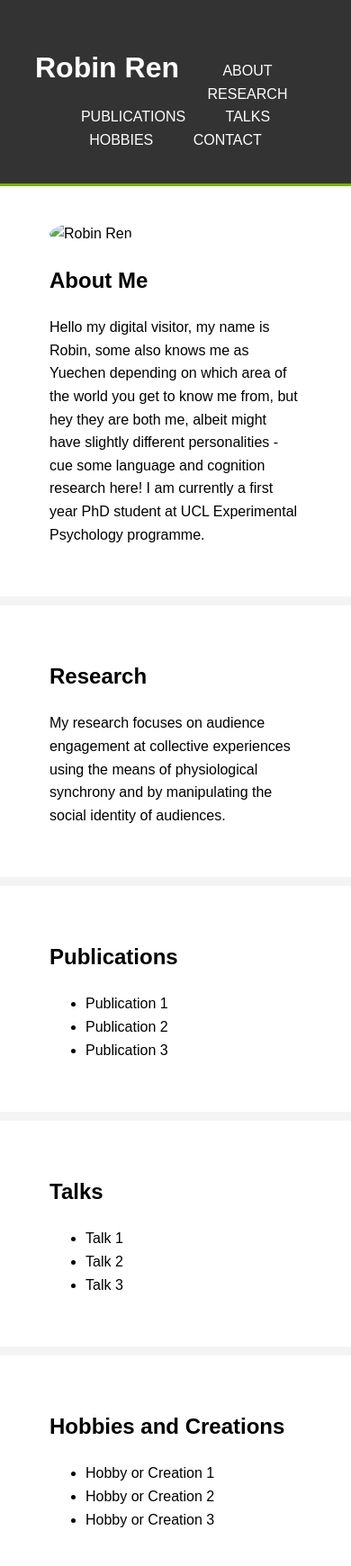
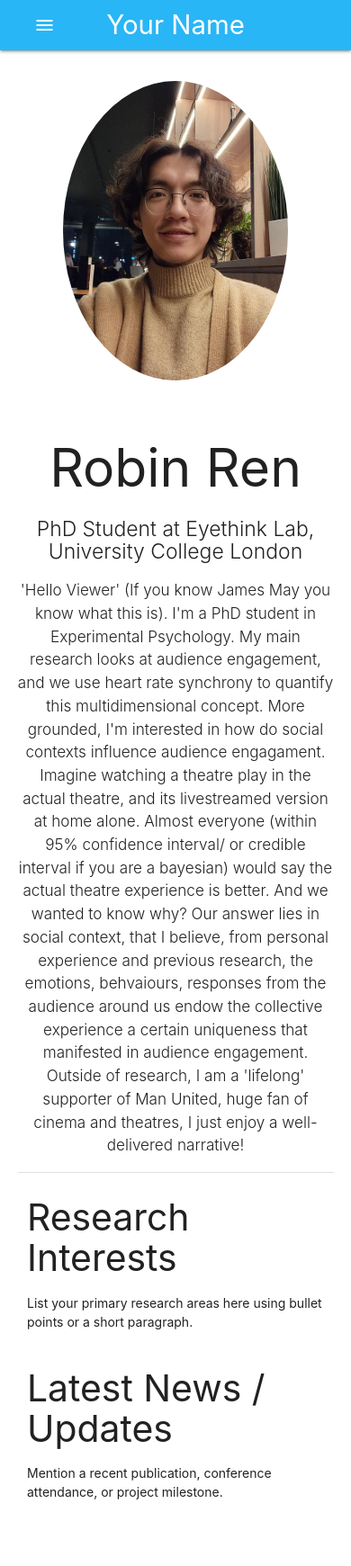
Before and after one commit to PsychedRR/PsychedRR.github.io, a plain HTML site: page index.html in a window 390 px wide. Shown: the top 1741 px of the page at 90% size. Drawn offline with nearby package versions, Linux system fonts and the light colour scheme.

Commit message:
Scratch step 3

```diff
--- /dev/null
+++ b/css/style.css
@@ -0,0 +1,34 @@
+/* css/style.css */
+
+/* Style for the profile picture */
+.profile-picture {
+    width: 250px; /* Initial size - adjust as needed */
+    height: 250px; /* Set explicit height to maintain aspect ratio with width */
+    object-fit: cover; /* Ensures the image covers the area without distortion */
+    margin: 20px auto; /* Top/bottom margin, auto left/right for centering block element */
+    transition: all 0.3s ease-in-out; /* Smooth transition for size changes */
+    /* border: 5px solid #fff; /* Optional: Add a white border */
+    /* box-shadow: 0 2px 5px 0 rgba(0, 0, 0, 0.16), 0 2px 10px 0 rgba(0, 0, 0, 0.12); /* Optional: Add a subtle shadow */
+}
+
+/* Style for the profile picture when the body has the 'scrolled' class */
+/* The picture will shrink slightly when scrolled past the threshold */
+body.scrolled .profile-picture {
+    width: 150px; /* New smaller size - adjust as needed */
+    height: 150px;
+    margin-top: 0; /* Reduce top margin when scrolled */
+    margin-bottom: 10px; /* Adjust bottom margin */
+}
+
+/* Optional: Style the intro text when scrolled */
+body.scrolled .profile-area h1,
+body.scrolled .profile-area h5,
+body.scrolled .profile-area .flow-text {
+    font-size: smaller; /* Make text slightly smaller */
+    /* margin-top: 5px; */
+    /* margin-bottom: 5px; */
+    transition: all 0.3s ease-in-out; /* Smooth transition for text */
+}
+
+
+/* Add more custom styles here */
--- a/index.html
+++ b/index.html
@@ -1,145 +1,89 @@
 <!DOCTYPE html>
 <html lang="en">
 <head>
-    <meta charset="UTF-8">
-    <meta name="viewport" content="width=device-width, initial-scale=1.0">
-    <title>Robin Yuechen Ren - Personal Webpage</title>
-    <style>
-        body {
-            font-family: Arial, sans-serif;
-            line-height: 1.6;
-            margin: 0;
-            padding: 0;
-            background-color: #f4f4f4;
-        }
-        .container {
-            width: 80%;
-            margin: auto;
-            overflow: hidden;
-            padding: 20px;
-        }
-        header {
-            background: #333;
-            color: #fff;
-            padding-top: 30px;
-            min-height: 70px;
-            border-bottom: #77b300 3px solid;
-        }
-        header a {
-            color: #fff;
-            text-decoration: none;
-            text-transform: uppercase;
-            font-size: 16px;
-        }
-        header ul {
-            padding: 0;
-            list-style: none;
-            text-align: center;
-        }
-        header li {
-            display: inline;
-            padding: 0 20px 0 20px;
-        }
-        header #branding {
-            float: left;
-        }
-        header #branding h1 {
-            margin: 0;
-        }
-        section {
-            padding: 20px;
-            background: #fff;
-            margin-bottom: 10px;
-        }
-        footer {
-            background: #333;
-            color: #fff;
-            text-align: center;
-            padding: 10px;
-            margin-top: 20px;
-        }
-        img {
-            max-width: 150px;
-            border-radius: 50%;
-        }
-    </style>
+    <meta http-equiv="Content-Type" content="text/html; charset=UTF-8"/>
+    <meta name="viewport" content="width=device-width, initial-scale=1, maximum-scale=1.0"/>
+    <title>Robin Yuechen Ren - PhD Student</title> <link href="https://fonts.googleapis.com/icon?family=Material+Icons" rel="stylesheet">
+    <link href="https://cdnjs.cloudflare.com/ajax/libs/materialize/1.0.0/css/materialize.min.css" type="text/css" rel="stylesheet" media="screen,projection"/>
+    <link href="css/style.css" type="text/css" rel="stylesheet" media="screen,projection"/>
+
 </head>
 <body>
-    <header>
-        <div class="container">
-            <div id="branding">
-                <h1>Robin Ren</h1>
+
+    <nav class="light-blue lighten-1" role="navigation">
+        <div class="nav-wrapper container">
+            <a id="logo-container" href="index.html" class="brand-logo">Your Name</a> <ul class="right hide-on-med-and-down">
+                <li><a href="index.html">Home</a></li>
+                <li><a href="cv.html">CV</a></li>
+                <li><a href="publications.html">Publications</a></li>
+                <li><a href="projects.html">Projects</a></li>
+                <li><a href="others.html">Others</a></li>
+            </ul>
+
+            <ul id="nav-mobile" class="sidenav">
+                 <li><a href="index.html">Home</a></li>
+                <li><a href="cv.html">CV</a></li>
+                <li><a href="publications.html">Publications</a></li>
+                <li><a href="projects.html">Projects</a></li>
+                <li><a href="others.html">Others</a></li>
+            </ul>
+            <a href="#" data-target="nav-mobile" class="sidenav-trigger"><i class="material-icons">menu</i></a>
+        </div>
+    </nav>
+
+    <div class="container">
+        <div class="section">
+
+           <div class="center-align profile-area"> <a href="cv.html"> <img id="profile-img" class="responsive-img circle profile-picture" src="images/my_profile_picture.jpg" alt="Your Name Profile Picture"> </a>
+
+                <h1>Robin Ren</h1> <h5 class="light">PhD Student at Eyethink Lab, University College London</h5> <p class="light flow-text"> 'Hello Viewer' (If you know James May you know what this is). I'm a PhD student in Experimental Psychology. My main research looks at audience engagement, and we use heart rate synchrony to quantify this multidimensional concept. More grounded, I'm interested in how do social contexts influence audience engagament. Imagine watching a theatre play in the actual theatre, and its livestreamed version at home alone. Almost everyone (within 95% confidence interval/ or credible interval if you are a bayesian) would say the actual theatre experience is better. And we wanted to know why? Our answer lies in social context, that I believe, from personal experience and previous research, the emotions, behvaiours, responses from the audience around us endow the collective experience a certain uniqueness that manifested in audience engagement. Outside of research, I am a 'lifelong' supporter of Man United, huge fan of cinema and theatres, I just enjoy a well-delivered narrative!
+                </p>
+                </div>
+
+            <div class="divider"></div> <div class="row">
+                <div class="col s12 m6">
+                    <h3>Research Interests</h3>
+                    <p>List your primary research areas here using bullet points or a short paragraph.</p>
+                </div>
+                 <div class="col s12 m6">
+                    <h3>Latest News / Updates</h3>
+                    <p>Mention a recent publication, conference attendance, or project milestone.</p>
+                </div>
             </div>
-            <nav>
-                <ul>
-                    <li><a href="#about">About</a></li>
-                    <li><a href="#research">Research</a></li>
-                    <li><a href="#publications">Publications</a></li>
-                    <li><a href="#talks">Talks</a></li>
-                    <li><a href="#hobbies">Hobbies</a></li>
-                    <li><a href="#contact">Contact</a></li>
-                </ul>
-            </nav>
+
+
+
+            </div>
+        <br><br> </div>
+
+    <footer class="page-footer teal"> <div class="container">
+            <div class="row">
+                <div class="col l6 s12">
+                    <h5 class="white-text">Your Name</h5> <p class="grey-text text-lighten-4">Brief description or contact info summary.</p>
+                </div>
+                <div class="col l4 offset-l2 s12"> <h5 class="white-text">Links</h5>
+                    <ul>
+                        <li><a class="grey-text text-lighten-3" href="#!">Link 1</a></li> <li><a class="grey-text text-lighten-3" href="#!">Link 2</a></li> </ul>
+                </div>
+            </div>
         </div>
-    </header>
+        <div class="footer-copyright">
+            <div class="container">
+                © <span id="current-year"></span> Your Name <a class="grey-text text-lighten-4 right" href="#!">More Links</a> </div>
+        </div>
+    </footer>
 
-    <section id="about">
-        <div class="container">
-            <img src="profile.png" alt="Robin Ren">
-            <h2>About Me</h2>
-            <p>Hello my digital visitor, my name is Robin, some also knows me as Yuechen depending on which area of the world you get to know me from, but hey they are both me, albeit might have slightly different personalities - cue some language and cognition research here! I am currently a first year PhD student at UCL Experimental Psychology programme.</p>
-        </div>
-    </section>
 
-    <section id="research">
-        <div class="container">
-            <h2>Research</h2>
-            <p>My research focuses on audience engagement at collective experiences using the means of physiological synchrony and by manipulating the social identity of audiences.</p>
-        </div>
-    </section>
+    <script src="https://code.jquery.com/jquery-3.6.4.min.js"></script>
+    <script src="https://cdnjs.cloudflare.com/ajax/libs/materialize/1.0.0/js/materialize.min.js"></script>
+    <script src="js/init.js"></script>
+    <script>
+        // Optional: Script to automatically update the year in the footer
+        document.getElementById('current-year').textContent = new Date().getFullYear();
+    </script>
 
-    <section id="publications">
-        <div class="container">
-            <h2>Publications</h2>
-            <ul>
-                <li>Publication 1</li>
-                <li>Publication 2</li>
-                <li>Publication 3</li>
-            </ul>
-        </div>
-    </section>
-
-    <section id="talks">
-        <div class="container">
-            <h2>Talks</h2>
-            <ul>
-                <li>Talk 1</li>
-                <li>Talk 2</li>
-                <li>Talk 3</li>
-            </ul>
-        </div>
-    </section>
-
-    <section id="hobbies">
-        <div class="container">
-            <h2>Hobbies and Creations</h2>
-            <ul>
-                <li>Hobby or Creation 1</li>
-                <li>Hobby or Creation 2</li>
-                <li>Hobby or Creation 3</li>
-            </ul>
-        </div>
-    </section>
-
-    <section id="contact">
-        <div class="container">
-            <h2>Contact</h2>
-            <p>Email: <a href="mailto:placeholder@example.com">placeholder@example.com</a></p>
-            <p>Lab Website: <a href="http://labwebsite.com">http://labwebsite.com</a></p>
-            <p>UCL Profile: <a href="http://uclprofile.com">http://uclprofile.com</a></p>
-            <p>Twitter: <a href="http://twitter.com/yourhandle">@yourhandle</a></p>
-        </div>
-    </section>
+</body>
+</html>
 
     <footer>
         <p>&copy; 2024 Robin Yuechen Ren. All rights reserved.</p>
--- /dev/null
+++ b/js/init.js
@@ -0,0 +1,42 @@
+// js/init.js
+
+(function($){
+  $(function(){
+
+    // Initialize the Sidenav component (already there)
+    $('.sidenav').sidenav();
+
+    // --- Scroll Effect for Profile Picture ---
+    var profileImg = $('#profile-img'); // Get the profile image element by its ID
+    var profileArea = $('.profile-area'); // Get the container area
+    var introText = $('.profile-area .flow-text'); // Get the intro paragraph
+
+    var scrollThreshold = 200; // Adjust how many pixels you scroll before the effect triggers
+    var scrolledClass = 'scrolled'; // A class we'll add to the body
+
+    // Listen for the scroll event on the window
+    $(window).scroll(function() {
+      var scrollTop = $(window).scrollTop(); // Get the current vertical scroll position
+
+      // Check if scroll position is beyond the threshold
+      if (scrollTop > scrollThreshold) {
+        // If scrolled past the threshold, add the 'scrolled' class to the body
+        // We add it to the body so we can write CSS rules like 'body.scrolled .profile-picture'
+        if (!$('body').hasClass(scrolledClass)) {
+          $('body').addClass(scrolledClass);
+        }
+      } else {
+        // If scrolled back above the threshold, remove the 'scrolled' class
+        if ($('body').hasClass(scrolledClass)) {
+          $('body').removeClass(scrolledClass);
+        }
+      }
+    });
+
+    // Optional: Trigger the scroll function once on page load
+    // This ensures the correct state if the page is loaded already scrolled down
+     $(window).trigger('scroll');
+
+
+  }); // end of document ready
+})(jQuery); // end of jQuery name space
```
Also changed, not shown: cv.html (added), images/my_profile_picture.jpg (added), other.html (added), projects.html (added), publications.html (added).
